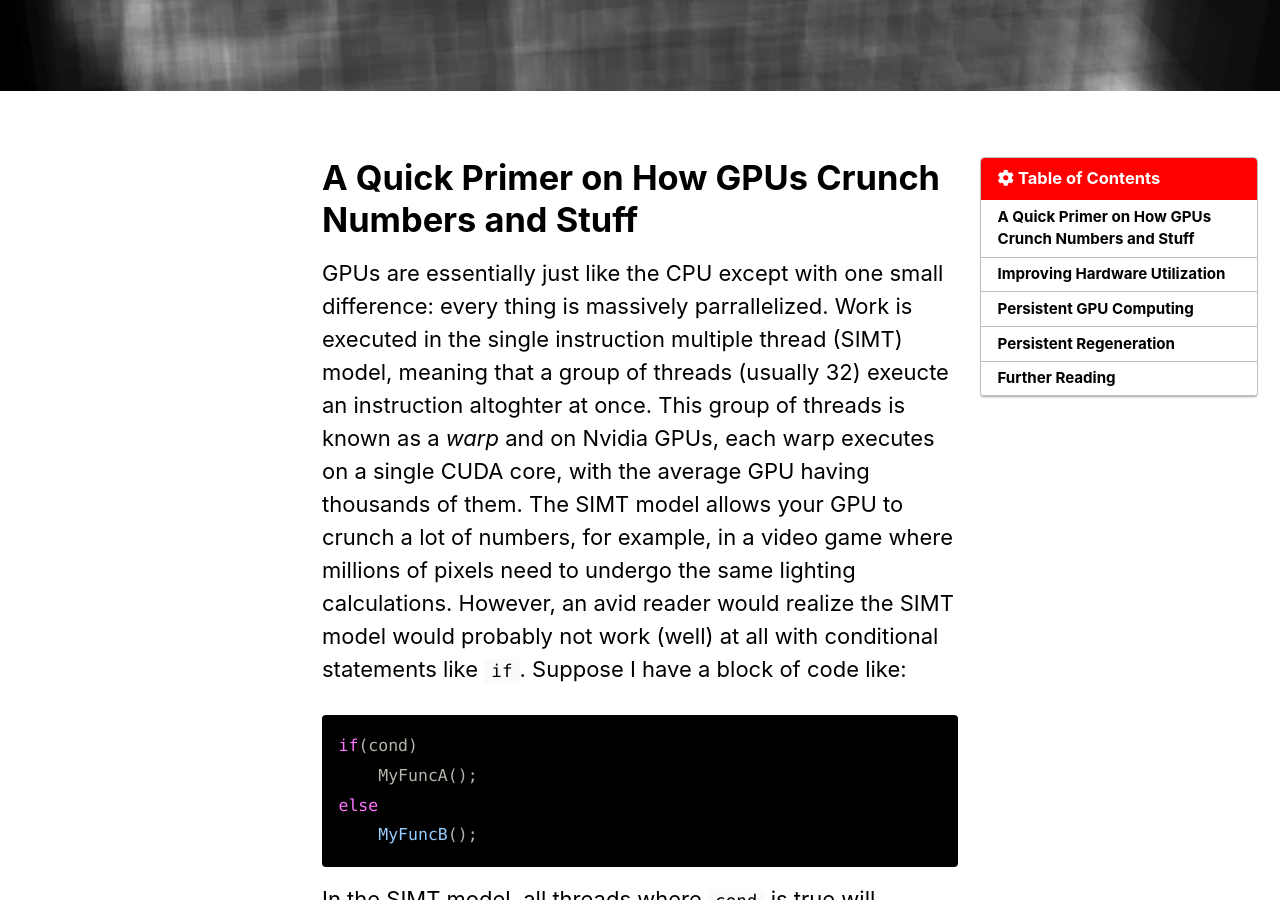
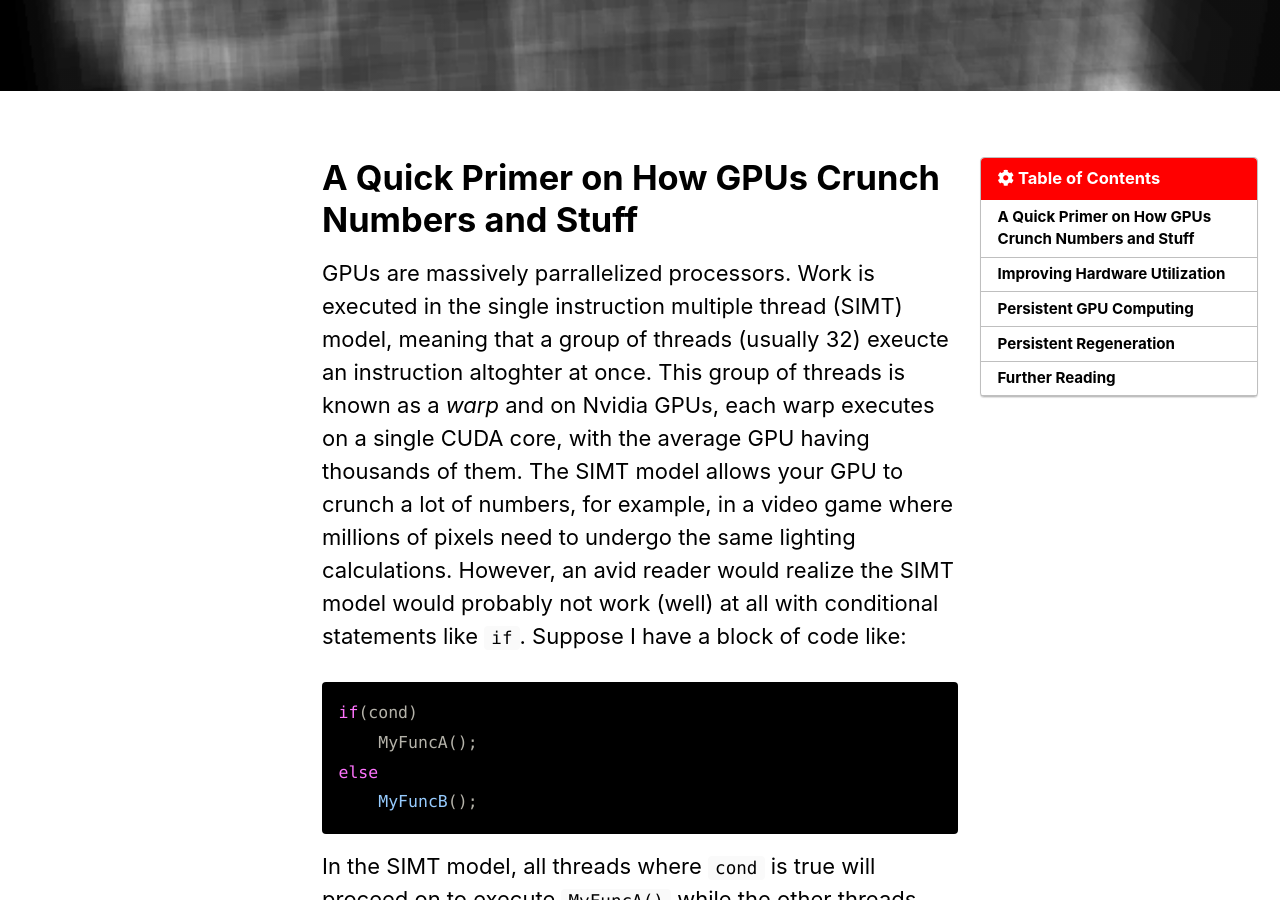
Before and after one commit to saada2006/saada2006.github.io, a Jekyll site: the page built from _posts/2022-07-22-gpu-bvh-traversal-algos.md, in a window 1280 px wide and 900 px high, scrolled down 328 px. Built offline with Jekyll 4.4.1, drawn with Linux system fonts in a browser that asks for light colours; cached includes are drawn as plain includes.

Commit message:
Update 2022-07-22-gpu-bvh-traversal-algos.md

````diff
--- a/_posts/2022-07-22-gpu-bvh-traversal-algos.md
+++ b/_posts/2022-07-22-gpu-bvh-traversal-algos.md
@@ -17,7 +17,7 @@ excerpt: In this blog post, I go over how we can design efficient GPU BVH traver
 
 # A Quick Primer on How GPUs Crunch Numbers and Stuff
 
-GPUs are essentially just like the CPU except with one small difference: every thing is massively parrallelized. Work is executed in the single instruction multiple thread (SIMT) model, meaning that a group of threads (usually 32) exeucte an instruction altoghter at once. This group of threads is known as a *warp* and on Nvidia GPUs, each warp executes on a single CUDA core, with the average GPU having thousands of them. The SIMT model allows your GPU to crunch a lot of numbers, for example, in a video game where millions of pixels need to undergo the same lighting calculations. However, an avid reader would realize the SIMT model would probably not work (well) at all with conditional statements like `if`. Suppose I have a block of code like:
+GPUs are massively parrallelized processors. Work is executed in the single instruction multiple thread (SIMT) model, meaning that a group of threads (usually 32) exeucte an instruction altoghter at once. This group of threads is known as a *warp* and on Nvidia GPUs, each warp executes on a single CUDA core, with the average GPU having thousands of them. The SIMT model allows your GPU to crunch a lot of numbers, for example, in a video game where millions of pixels need to undergo the same lighting calculations. However, an avid reader would realize the SIMT model would probably not work (well) at all with conditional statements like `if`. Suppose I have a block of code like:
 
 ```glsl
 if(cond)
````
